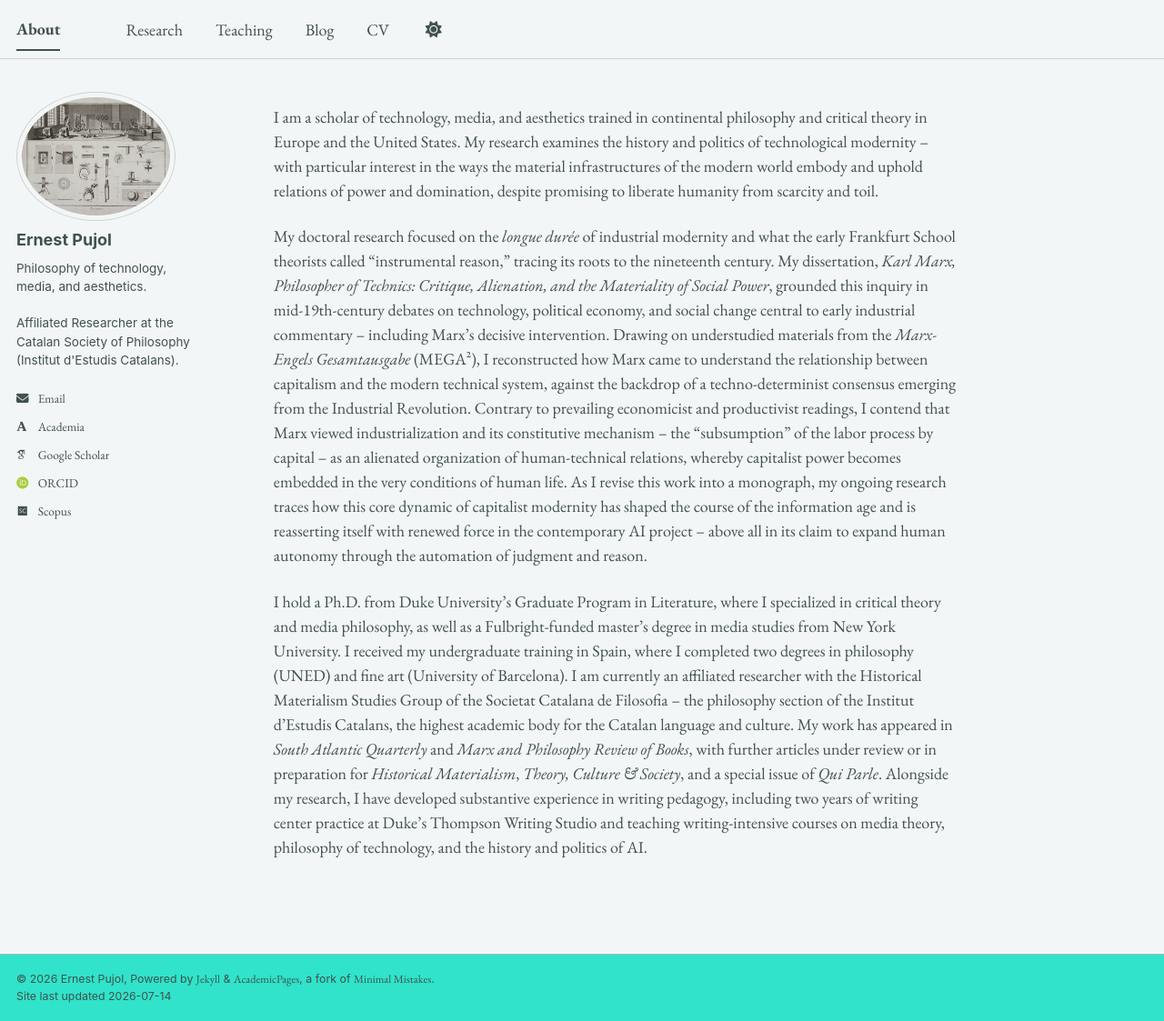
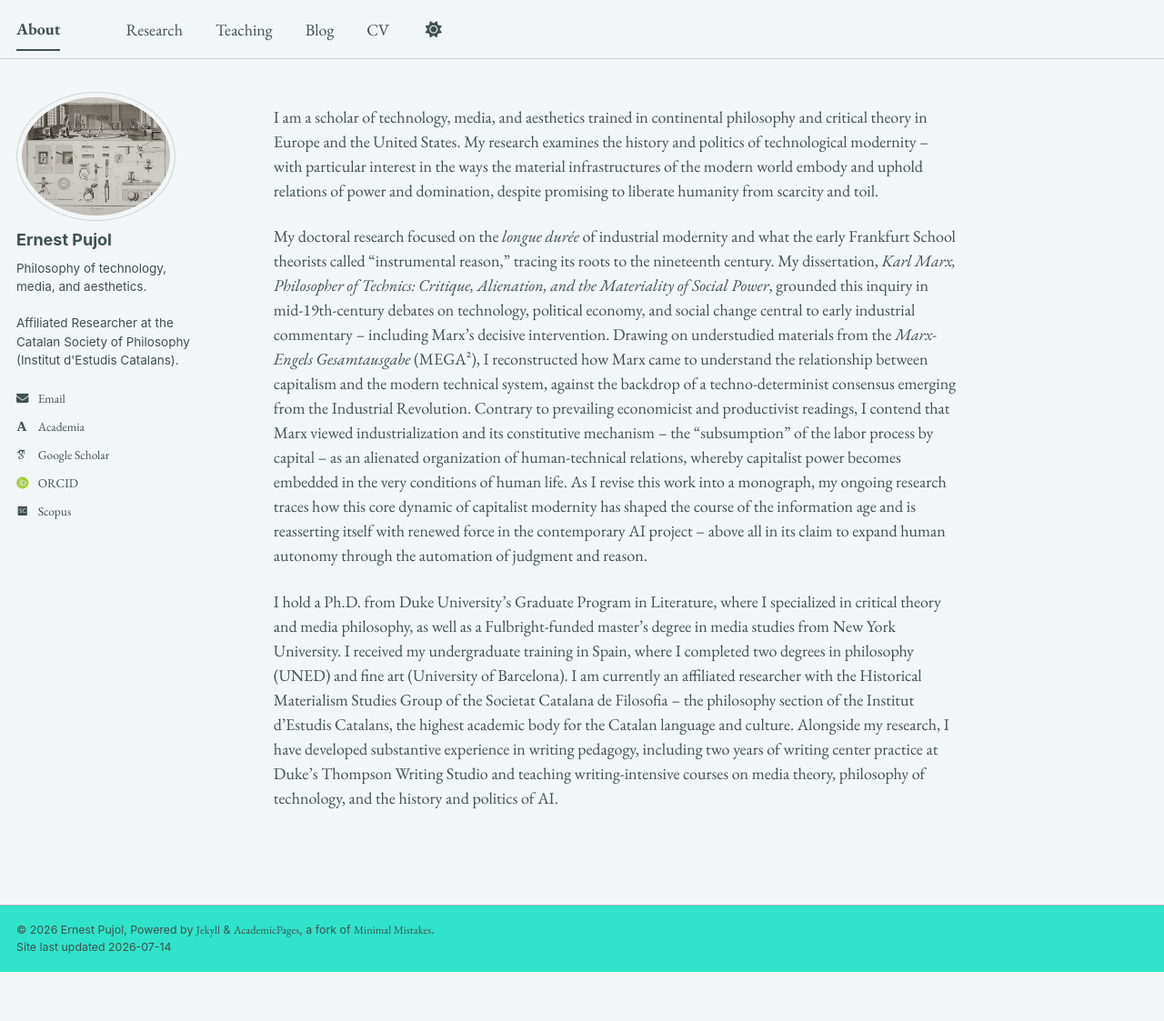
Before and after one commit to epujol90/epujol90.github.io, a Jekyll site: the page built from _pages/about.md, in a window 1280 px wide and 1123 px high. Shown: the whole window at 91% size. Built offline with Jekyll 4.4.1, drawn with Linux system fonts in a browser that asks for light colours; some web fonts are replaced; a script bundle is joined from its source files by our own code; library files that are not in the unit come from our copies.

Commit message:
Update about.md

```diff
--- a/_pages/about.md
+++ b/_pages/about.md
@@ -10,4 +10,4 @@ I am a scholar of technology, media, and aesthetics trained in continental philo
 
 My doctoral research focused on the _longue durée_ of industrial modernity and what the early Frankfurt School theorists called “instrumental reason,” tracing its roots to the nineteenth century. My dissertation, _Karl Marx, Philosopher of Technics: Critique, Alienation, and the Materiality of Social Power_, grounded this inquiry in mid-19th-century debates on technology, political economy, and social change central to early industrial commentary -- including Marx's decisive intervention. Drawing on understudied materials from the _Marx-Engels Gesamtausgabe_ (MEGA²), I reconstructed how Marx came to understand the relationship between capitalism and the modern technical system, against the backdrop of a techno-determinist consensus emerging from the Industrial Revolution. Contrary to prevailing economicist and productivist readings, I contend that Marx viewed industrialization and its constitutive mechanism -- the “subsumption” of the labor process by capital -- as an alienated organization of human-technical relations, whereby capitalist power becomes embedded in the very conditions of human life. As I revise this work into a monograph, my ongoing research traces how this core dynamic of capitalist modernity has shaped the course of the information age and is reasserting itself with renewed force in the contemporary AI project -- above all in its claim to expand human autonomy through the automation of judgment and reason.
 
-I hold a Ph.D. from Duke University’s Graduate Program in Literature, where I specialized in critical theory and media philosophy, as well as a Fulbright-funded master’s degree in media studies from New York University. I received my undergraduate training in Spain, where I completed two degrees in philosophy (UNED) and fine art (University of Barcelona). I am currently an affiliated researcher with the Historical Materialism Studies Group of the Societat Catalana de Filosofia -- the philosophy section of the Institut d’Estudis Catalans, the highest academic body for the Catalan language and culture. My work has appeared in _South Atlantic Quarterly_ and _Marx and Philosophy Review of Books_, with further articles under review or in preparation for _Historical Materialism_, _Theory, Culture & Society_, and a special issue of _Qui Parle_. Alongside my research, I have developed substantive experience in writing pedagogy, including two years of writing center practice at Duke’s Thompson Writing Studio and teaching writing-intensive courses on media theory, philosophy of technology, and the history and politics of AI.
+I hold a Ph.D. from Duke University’s Graduate Program in Literature, where I specialized in critical theory and media philosophy, as well as a Fulbright-funded master’s degree in media studies from New York University. I received my undergraduate training in Spain, where I completed two degrees in philosophy (UNED) and fine art (University of Barcelona). I am currently an affiliated researcher with the Historical Materialism Studies Group of the Societat Catalana de Filosofia -- the philosophy section of the Institut d’Estudis Catalans, the highest academic body for the Catalan language and culture. Alongside my research, I have developed substantive experience in writing pedagogy, including two years of writing center practice at Duke’s Thompson Writing Studio and teaching writing-intensive courses on media theory, philosophy of technology, and the history and politics of AI.
```
